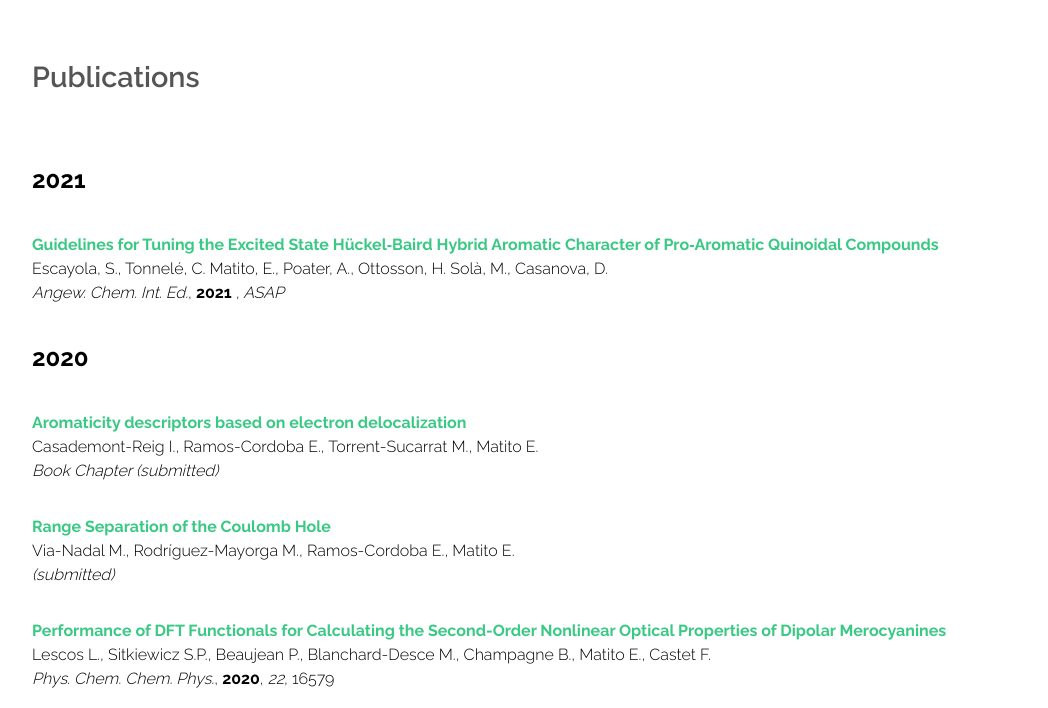
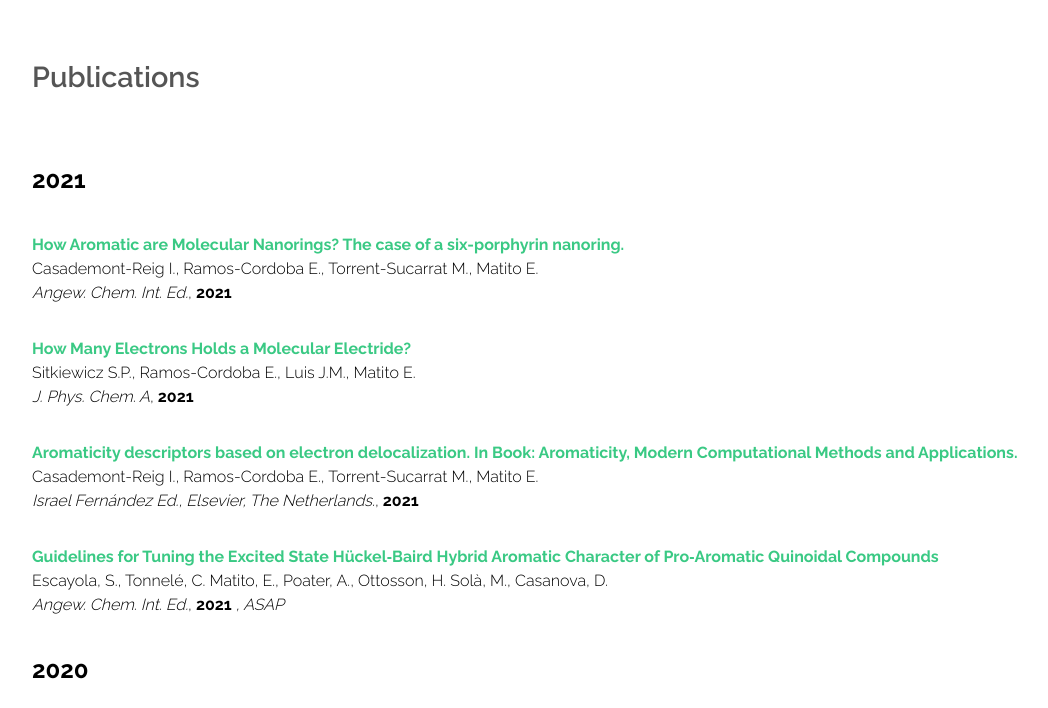
Before and after one commit to old-jekyll-templates/Horizons-Jekyll-Theme, a Jekyll site: the page built from publications.html, in a window 1280 px wide and 900 px high, cut to the strip 192-900 px from the top of the window. Shown: the whole strip, without its empty margins (0-1048 px from the left). Built offline with Jekyll 4.4.1, drawn with Linux system fonts in a browser that asks for light colours.

Commit message:
Update publications.html

```diff
--- a/publications.html
+++ b/publications.html
@@ -57,6 +57,20 @@ layout: main
 							<h2>Publications</h2>
 						</header>
 <p style="text-align:justify; text-justify:inter-ideograph;"> <font color="#000000";font-size:14.0000pt><b><h2 id="2021">2021</h2></b></font></p>
+	<p style="text-align:justify; text-justify:inter-ideograph;"> <font color="#000000">
+            <a href=https://onlinelibrary.wiley.com/doi/10.1002/anie.202108997 target="_blank" style="text-decoration:none"><b>How Aromatic are Molecular Nanorings? The case of a six-porphyrin nanoring.</b></a></font><br>
+            <font color="#000000"> Casademont-Reig I., Ramos-Cordoba E., Torrent-Sucarrat M., Matito E. </font><br>
+            <font color="#000000"> <i> Angew. Chem. Int. Ed.</i>, <b>2021</b></p>
+
+	<p style="text-align:justify; text-justify:inter-ideograph;"> <font color="#000000">
+            <a href=https://pubs.acs.org/doi/10.1021/acs.jpca.1c02760 target="_blank" style="text-decoration:none"><b>How Many Electrons Holds a Molecular Electride?</b></a></font><br>
+            <font color="#000000"> Sitkiewicz S.P., Ramos-Cordoba E., Luis J.M., Matito E. </font><br>
+            <font color="#000000"> <i> J. Phys. Chem. A</i>, <b>2021</b></p>
+
+	<p style="text-align:justify; text-justify:inter-ideograph;"> <font color="#000000">
+            <a href=https://doi.org/10.1016/B978-0-12-822723-7.00007-8 target="_blank" style="text-decoration:none"><b>Aromaticity descriptors based on electron delocalization. In Book: Aromaticity, Modern Computational Methods and Applications.</b></a></font><br>
+            <font color="#000000"> Casademont-Reig I., Ramos-Cordoba E., Torrent-Sucarrat M., Matito E. </font><br>
+            <font color="#000000"> <i> Israel Fernández Ed., Elsevier, The Netherlands.</i>, <b>2021</b> </p>
 
 	<p style="text-align:justify; text-justify:inter-ideograph;"> <font color="#000000">
             <a href=https://onlinelibrary.wiley.com/doi/10.1002/anie.202100261 target="_blank" style="text-decoration:none"><b>Guidelines for Tuning the Excited State Hückel‐Baird Hybrid Aromatic Character of Pro‐Aromatic Quinoidal Compounds</b></a></font><br>
```
